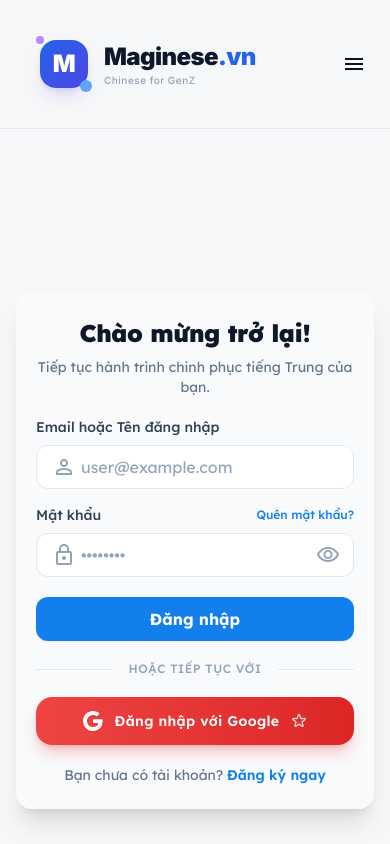
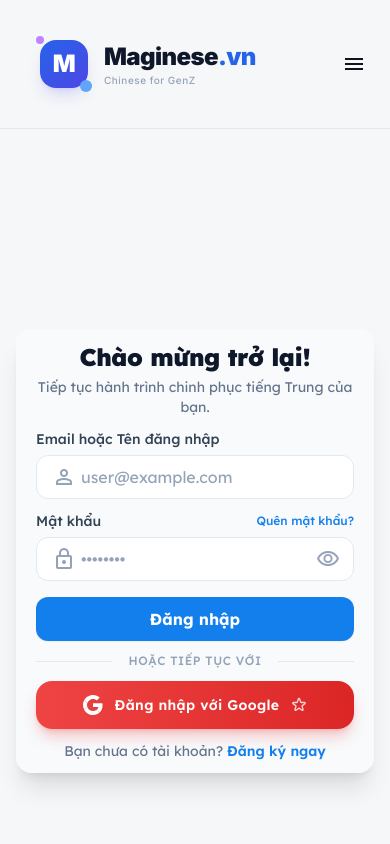
Before and after one commit to taducchi/chineseweb, a Next.js app: page /account/login in a window 390 px wide. Shown: the top 844 px of the page. Built offline with nearby package versions, Linux system fonts and the light colour scheme; no server answers.

Commit message:
check margin

```diff
--- a/src/app/account/login/page.jsx
+++ b/src/app/account/login/page.jsx
@@ -244,8 +244,8 @@
                 <GoogleOAuthProvider clientId={GOOGLE_AUTH_CLIENT_ID}>
                         <div className="min-h-screen bg-background-light dark:bg-background-dark text-text-main dark:text-white font-display flex flex-col">
         {/* Main Content */}
-                                <main className="flex-grow flex items-center justify-center px-4 py-4 sm:py-6 lg:py-12">
-                                        <div className="w-full max-w-6xl grid grid-cols-1 lg:grid-cols-2 gap-0 bg-white dark:bg-surface-dark rounded-2xl shadow-xl overflow-hidden lg:min-h-[600px]">
+        <main className="flex-grow flex items-center justify-center px-4 sm:px-4 sm:py-6 lg:py-12">
+                <div className="w-full max-w-6xl grid grid-cols-1 lg:grid-cols-2 gap-0 bg-white dark:bg-surface-dark rounded-xl sm:rounded-2xl shadow-xl overflow-hidden lg:min-h-[600px]">
                         {/* Left Side: Hero Image */}
                         <div className="relative hidden lg:flex flex-col justify-end p-12 bg-cover bg-center group" style={{ backgroundImage: 'url("https://lh3.googleusercontent.com/aida-public/AB6AXuAnFeV8EvVBg7rUn49fuGS8EyCwIIOJNjlaOKoHJA4kgpCtYO9zAQ1P0NxeaZ_NSYImg_tAG9fBN_gfC3yGyfI0oeWDLYczGqDIXbqNIKn4MM4fATzY8tkppDMxAHzg9T3B821l8wmDfs61HXjEoN7SG3Ej7yy-zV7B7qZ5Zd5CvUmHP4RaDL1iihyIMkELCxxJDvUaaYn2n4wLY9ih8JntvZOAEHCO-PMiM4S0iioZgrKwvRiydcGV4R7lXhwdihkt1P3ztfpMLarL")' }}>
                                 <div className="absolute inset-0 bg-gradient-to-t from-black/80 via-black/40 to-transparent"></div>
@@ -259,12 +259,12 @@
                         </div>
 
                         {/* Right Side: Login Form */}
-                                                <div className="flex flex-col justify-center items-center px-5 py-6 sm:px-6 sm:py-8 md:px-12 lg:px-16 w-full min-h-0 lg:min-h-screen bg-slate-50 dark:bg-slate-950">
+                        <div className="flex flex-col justify-center items-center px-5 py-3 sm:px-6 sm:py-8 md:px-12 lg:px-16 w-full min-h-0 lg:min-h-screen bg-slate-50 dark:bg-slate-950">
                                 <div className="w-full max-w-md">
 
                                         {/* ─── HEADER ─── */}
-                                                                <div className="mb-5 sm:mb-6 lg:mb-8 text-center lg:text-left">
-                                                                        <h1 className="text-2xl sm:text-3xl lg:text-4xl font-black text-slate-900 dark:text-white mb-2 tracking-tight">
+                                        <div className="mb-3 sm:mb-6 lg:mb-8 text-center lg:text-left">
+                                                <h1 className="text-2xl sm:text-3xl lg:text-4xl font-black text-slate-900 dark:text-white mb-1 sm:mb-2 tracking-tight">
                                                         Chào mừng trở lại!
                                                 </h1>
                                                 <p className="text-slate-500 dark:text-slate-400 text-sm sm:text-base">
@@ -277,10 +277,10 @@
                                                 onSubmit={handleSubmit}
                                                 autoComplete="on"
                                                 method="POST"
-                                                                        className="flex flex-col gap-4 sm:gap-5"
+                                                className="flex flex-col gap-3 sm:gap-5"
                                         >
                                                 {/* Email */}
-                                                                        <div className="flex flex-col gap-2">
+                                                <div className="flex flex-col gap-1.5 sm:gap-2">
                                                         <label
                                                                 htmlFor="email"
                                                                 className="text-slate-700 dark:text-slate-200 text-sm font-medium"
@@ -312,7 +312,7 @@
                                                 </div>
 
                                                 {/* Password */}
-                                                                        <div className="flex flex-col gap-2">
+                                                <div className="flex flex-col gap-1.5 sm:gap-2">
                                                         <div className="flex justify-between items-center">
                                                                 <label
                                                                         htmlFor="password"
@@ -387,7 +387,7 @@
                                         </form>
 
                                         {/* ─── DIVIDER ─── */}
-                                                                <div className="relative my-5 sm:my-6 lg:my-8">
+                                        <div className="relative my-3 sm:my-6 lg:my-8">
                                                 <div className="absolute inset-0 flex items-center">
                                                         <div className="w-full border-t border-slate-200 dark:border-slate-700" />
                                                 </div>
@@ -404,7 +404,7 @@
                                         </div>
 
                                         {/* ─── REGISTER LINK ─── */}
-                                                                <div className="mt-5 sm:mt-6 lg:mt-8 text-center">
+                                        <div className="mt-3 sm:mt-6 lg:mt-8 text-center">
                                                 <p className="text-slate-500 dark:text-slate-400 text-sm">
                                                         Bạn chưa có tài khoản?{' '}
                                                         <Link
```
Lines whose indentation alone changed are shown as unchanged.
